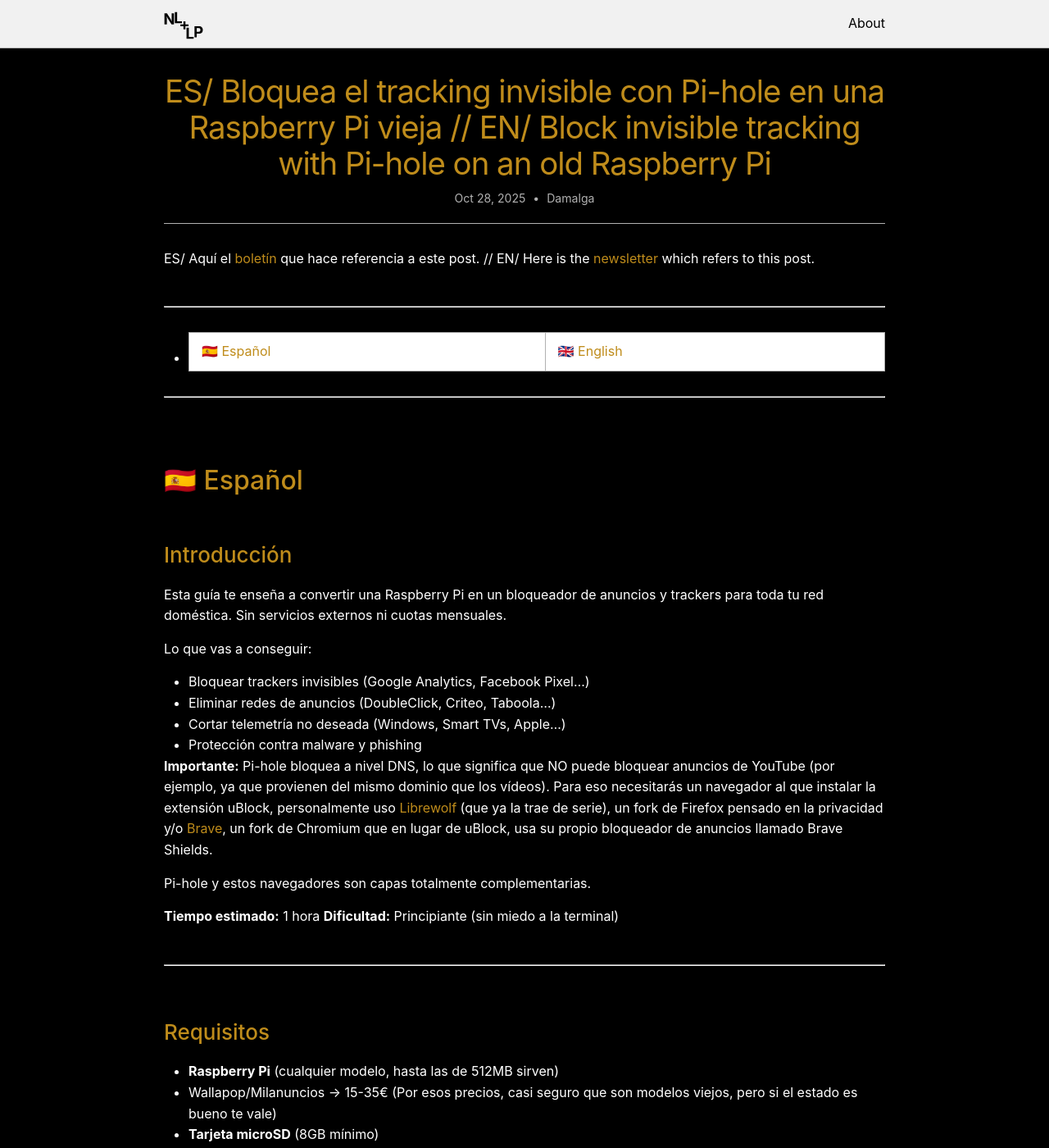
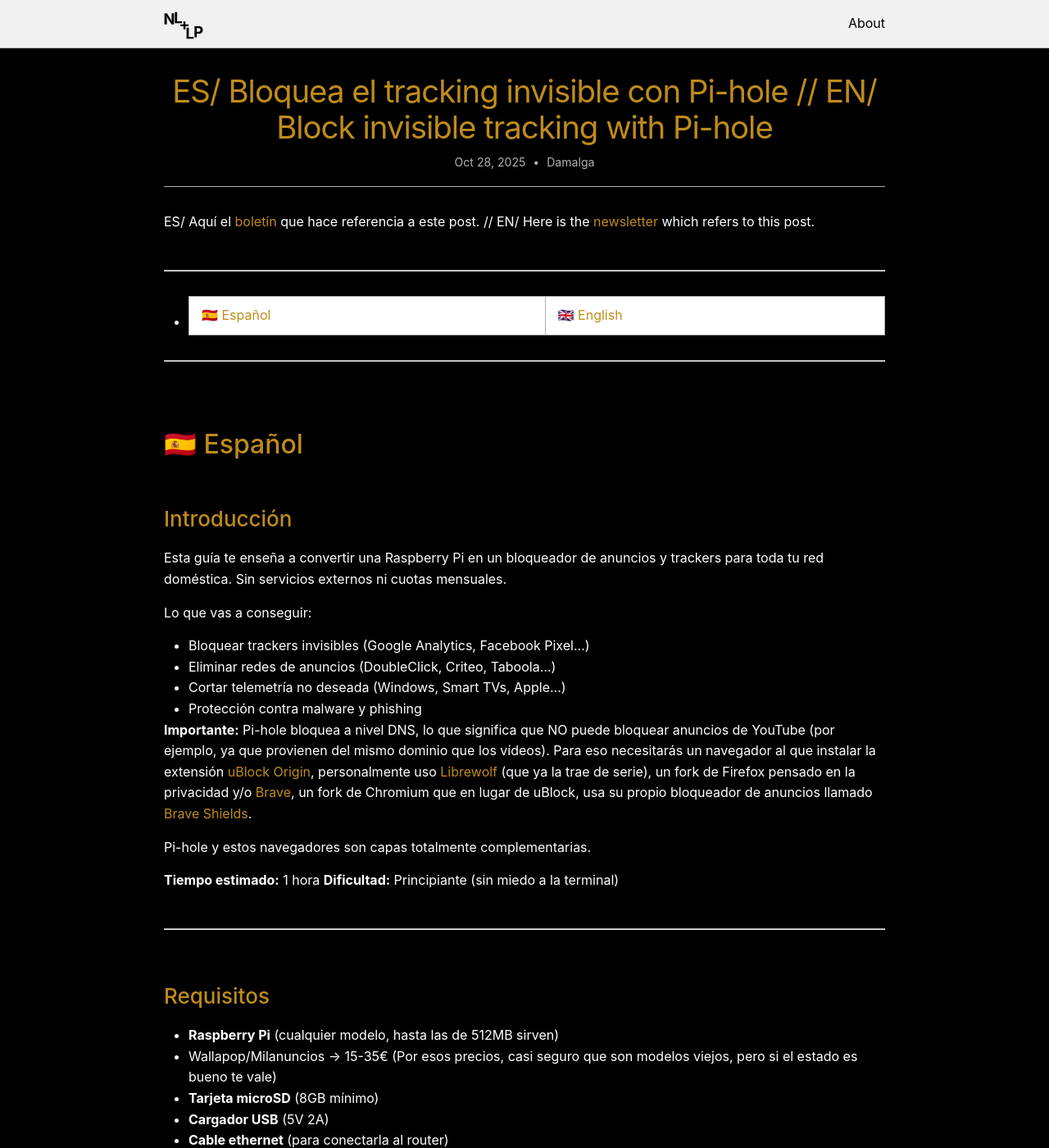
Before and after one commit to damalga/damalga-nl-lp, a Jekyll site: the page built from _posts/2025-10-28-post-3.md, in a window 1280 px wide and 1400 px high. Shown: the whole window at 82% size. Built offline with Jekyll 4.4.1, drawn with Linux system fonts in a browser that asks for light colours; some web fonts are replaced; some of the changed text lies outside the part shown.

Commit message:
update post 3

```diff
--- a/_posts/2025-10-28-post-3.md
+++ b/_posts/2025-10-28-post-3.md
@@ -1,6 +1,6 @@
 ---
 layout: post
-title: "ES/ Bloquea el tracking invisible con Pi-hole en una Raspberry Pi vieja // EN/ Block invisible tracking with Pi-hole on an old Raspberry Pi"
+title: "ES/ Bloquea el tracking invisible con Pi-hole // EN/ Block invisible tracking with Pi-hole"
 date: 2025-10-28
 author: Damalga
 comments: false
@@ -28,7 +28,7 @@ Lo que vas a conseguir:
 - Cortar telemetría no deseada (Windows, Smart TVs, Apple...)
 - Protección contra malware y phishing
 
-**Importante:** Pi-hole bloquea a nivel DNS, lo que significa que NO puede bloquear anuncios de YouTube (por ejemplo, ya que provienen del mismo dominio que los vídeos). Para eso necesitarás un navegador al que instalar la extensión uBlock, personalmente uso <a href="https://librewolf.net/" target="_blank" rel="noopener noreferrer">Librewolf</a> (que ya la trae de serie), un fork de Firefox pensado en la privacidad y/o <a href="https://brave.com/" target="_blank" rel="noopener noreferrer">Brave</a>, un fork de Chromium que en lugar de uBlock, usa su propio bloqueador de anuncios llamado Brave Shields.
+**Importante:** Pi-hole bloquea a nivel DNS, lo que significa que NO puede bloquear anuncios de YouTube (por ejemplo, ya que provienen del mismo dominio que los vídeos). Para eso necesitarás un navegador al que instalar la extensión <a href="https://ublockorigin.com/" target="_blank" rel="noopener noreferrer">uBlock Origin</a>, personalmente uso <a href="https://librewolf.net/" target="_blank" rel="noopener noreferrer">Librewolf</a> (que ya la trae de serie), un fork de Firefox pensado en la privacidad y/o <a href="https://brave.com/" target="_blank" rel="noopener noreferrer">Brave</a>, un fork de Chromium que en lugar de uBlock, usa su propio bloqueador de anuncios llamado <a href="https://brave.com/shields/" target="_blank" rel="noopener noreferrer">Brave Shields</a>.
 
 Pi-hole y estos navegadores son capas totalmente complementarias.
 
@@ -355,7 +360,7 @@ What you'll achieve:
 - Cut unwanted telemetry (Windows, Smart TVs, Apple...)
 - Protection against malware and phishing
 
-**Important:** Pi-hole blocks at the DNS level, which means it CANNOT block YouTube ads (for example, since they come from the same domain as the videos). For that you'll need a browser with uBlock extension, I personally use <a href="https://librewolf.net/" target="_blank" rel="noopener noreferrer">Librewolf</a> (which comes with it by default), a Firefox fork focused on privacy and/or <a href="https://brave.com/" target="_blank" rel="noopener noreferrer">Brave</a>, a Chromium fork that instead of uBlock, uses its own ad blocker called Brave Shields.
+**Important:** Pi-hole blocks at the DNS level, which means it CANNOT block YouTube ads (for example, since they come from the same domain as the videos). For that you'll need a browser with <a href="https://ublockorigin.com/" target="_blank" rel="noopener noreferrer">uBlock Origin</a> extension, I personally use <a href="https://librewolf.net/" target="_blank" rel="noopener noreferrer">Librewolf</a> (which comes with it by default), a Firefox fork focused on privacy and/or <a href="https://brave.com/" target="_blank" rel="noopener noreferrer">Brave</a>, a Chromium fork that instead of uBlock, uses its own ad blocker called <a href="https://brave.com/shields/" target="_blank" rel="noopener noreferrer">Brave Shields</a>.
 
 Pi-hole and these browsers are completely complementary layers.
 
```
Also changed, not shown: other parts of _posts/2025-10-28-post-3.md (+12 -0 lines).
